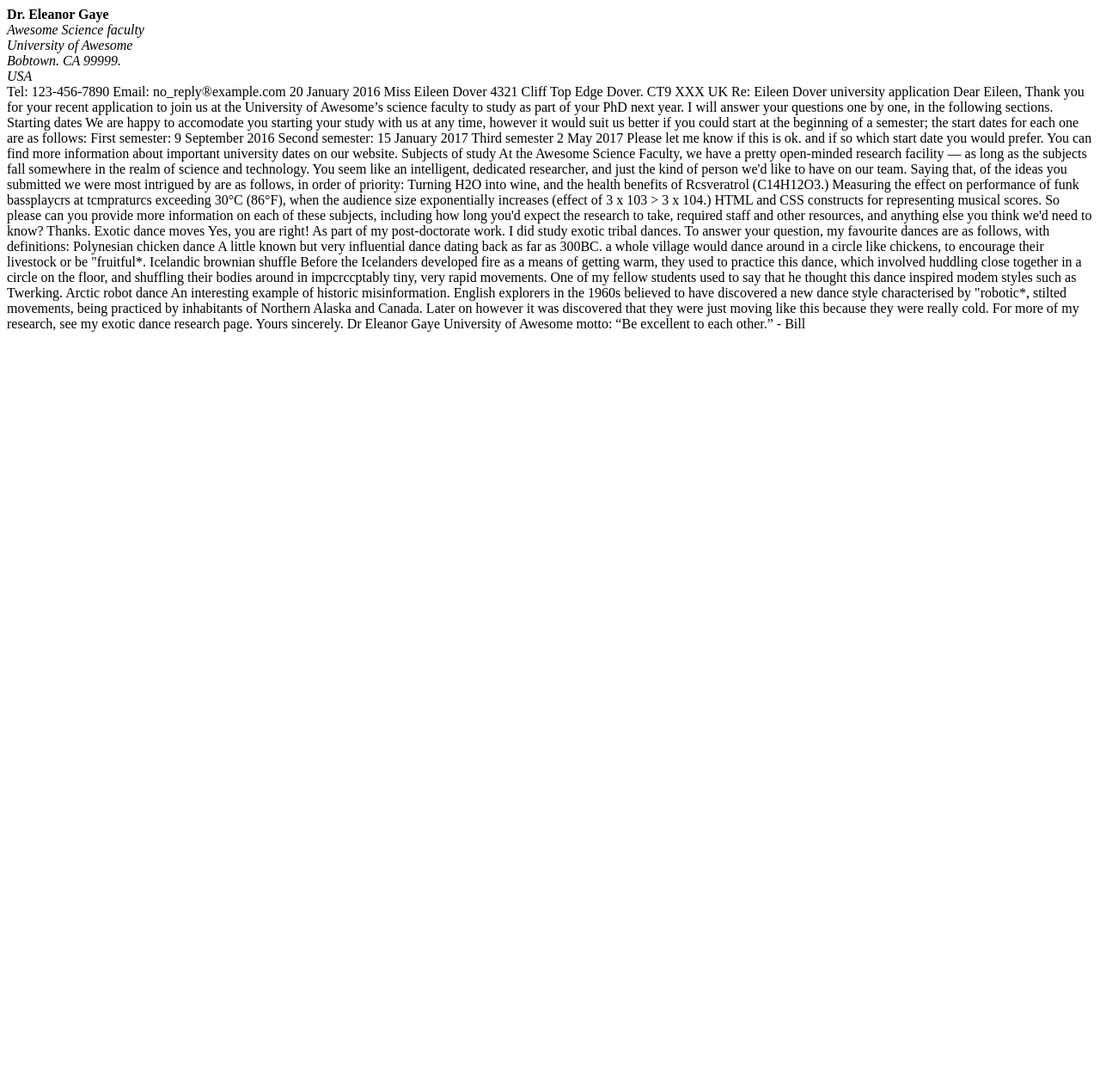
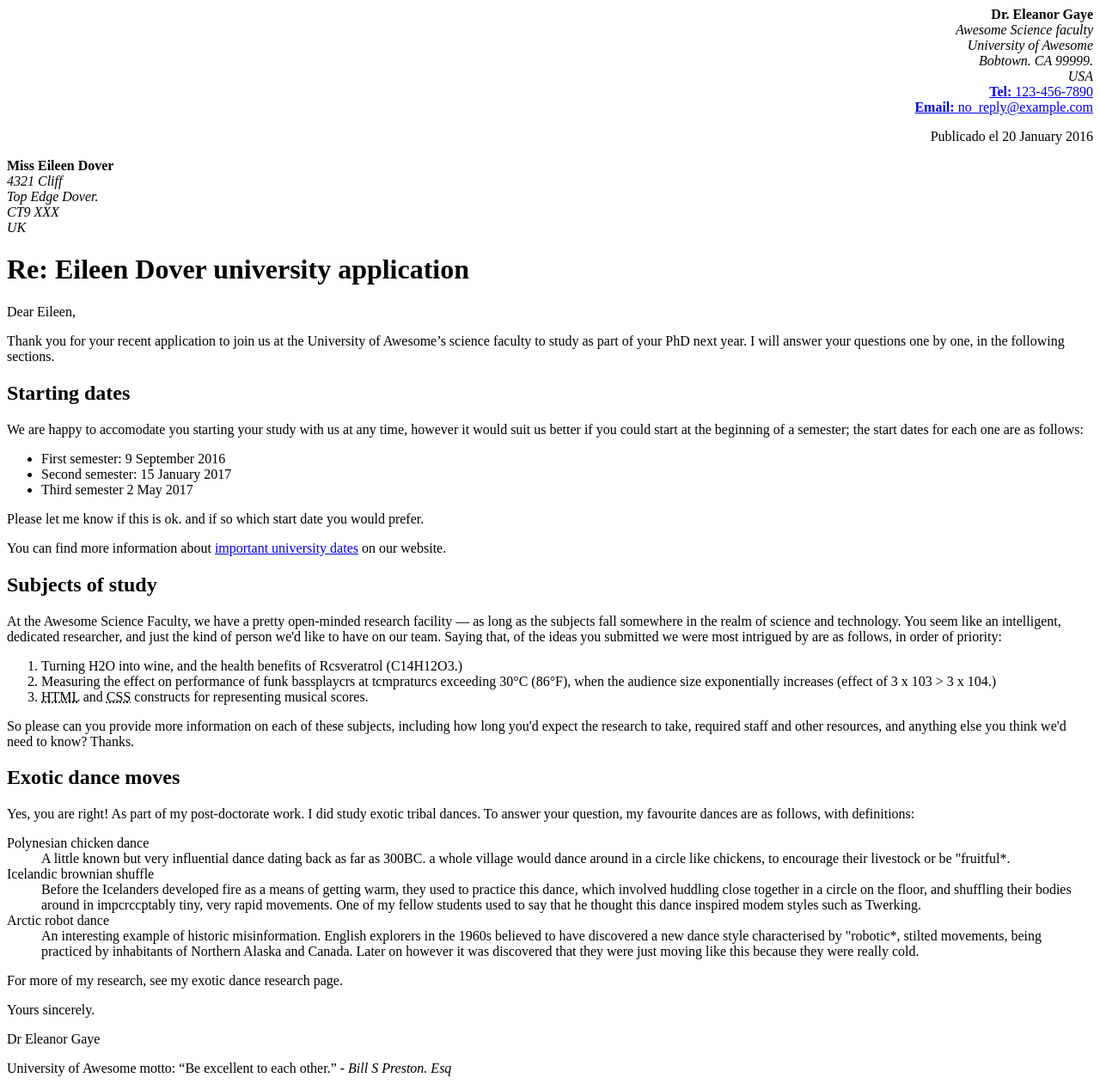
Before and after one commit to andrews1973/ejercicio-carta, a plain HTML site: page index.html in a window 1280 px wide. Shown: the whole page at 86% size. Before the commit the page ends 800 px from the top, so only its background shows below. Drawn offline with Linux system fonts and the light colour scheme.

Commit message:
carta html final

```diff
--- a/index.html
+++ b/index.html
@@ -1,46 +1,160 @@
-<!DOCTYPE html>
+<!doctype html>
 <html lang="en">
+
 <head>
-    <meta charset="UTF-8">
-    <meta name="viewport" content="width=device-width, initial-scale=1.0">
+    <meta charset="UTF-8" />
+    <meta name="viewport" content="width=device-width, initial-scale=1.0" />
     <title>Carta</title>
+    <style>
+        .text-rigth {
+            text-align: right;
+        }
+    </style>
 </head>
+
 <body>
-<strong>Dr. Eleanor Gaye</strong>
+    <!--
+        Voy a usar br para algunos saltos de linea, pero esto no lo hariamos asi con css,
+        por ejemplo, podriamos poner un display: block sobre strong o el elemento inline que queramos
+        que se comporte como un elemento en bloque y que salte de linea
+        Tambien podriamos usar parrafos que son elementos en bloque para que salten del linea y ajustar los
+        margenes por css.
+        Para el mail y el telefono quiero crear enlaces para practicar mailto y tel aunque no esten muy recomendados
+        en la web por temas de spam
+        Voy a crear un div que encierre los elementos que van con texto alineado a la derecha para simplificar
+    -->
+    <header>
+        <div class="text-rigth">
+            <strong>Dr. Eleanor Gaye</strong><br />
+            <address>
+                Awesome Science faculty <br />
+                University of Awesome<br />
+                Bobtown. CA 99999.<br />
+                USA <br />
+            </address>
+            <a href="tel:1234567890 "><strong>Tel:</strong> 123-456-7890 </a><br />
+            <!-- no recomendado hacer mailto: pero practicamos-->
+            <a href="mailto:no_reply@example.com">
+                <strong>Email:</strong> no_reply@example.com
+            </a>
+            <p>Publicado el <time datetime="2016-01-20">20 January 2016</time></p>
+        </div>
 
-<address>Awesome Science  faculty <br> University of Awesome<br> Bobtown. CA 99999.<br>
-USA <br></address>
+        <strong>Miss Eileen Dover</strong><br />
+        <address>
+            4321 Cliff<br />
+            Top Edge Dover.<br />
+            CT9 XXX<br />
+            UK<br />
+        </address>
+    </header>
+    <main>
+        <h1>Re: Eileen Dover university application</h1>
 
-Tel: 123-456-7890 Email: no_reply®example.com
-20 January 2016
-Miss Eileen Dover 4321 Cliff Top Edge Dover. CT9 XXX UK
-Re: Eileen Dover university application
-Dear Eileen,
-Thank you for your recent application to join us at the University of Awesome’s science faculty to study as part of your PhD next year. I will answer your questions one by one, in the following sections.
-Starting dates
-We are happy to accomodate you starting your study with us at any time, however it would suit us better if you could start at the beginning of a semester; the start dates for each one are as follows:
-First semester: 9 September 2016
-Second semester: 15 January 2017
-Third semester 2 May 2017
-Please let me know if this is ok. and if so which start date you would prefer.
-You can find more information about important university dates on our website.
-Subjects of study
-At the Awesome Science Faculty, we have a pretty open-minded research facility — as long as the subjects fall somewhere in the realm of science and technology. You seem like an intelligent, dedicated researcher, and just the kind of person we'd like to have on our team. Saying that, of the ideas you submitted we were most intrigued by are as follows, in order of priority:
-Turning H2O into wine, and the health benefits of Rcsveratrol (C14H12O3.)
-Measuring the effect on performance of funk bassplaycrs at tcmpraturcs exceeding 30°C (86°F), when the audience size exponentially increases (effect of 3 x 103 > 3 x 104.)
-HTML and CSS constructs for representing musical scores.
-So please can you provide more information on each of these subjects, including how long you'd expect the research to take, required staff and other resources, and anything else you think we'd need to know? Thanks.
-Exotic dance moves
-Yes, you are right! As part of my post-doctorate work. I did study exotic tribal dances. To answer your question, my favourite dances are as follows, with definitions:
-Polynesian chicken dance
-A little known but very influential dance dating back as far as 300BC. a whole village would dance around in a circle like chickens, to encourage their livestock or be "fruitful*.
-Icelandic brownian shuffle
-Before the Icelanders developed fire as a means of getting warm, they used to practice this dance, which involved huddling close together in a circle on the floor, and shuffling their bodies around in impcrccptably tiny, very rapid movements. One of my fellow students used to say that he thought this dance inspired modem styles such as Twerking.
-Arctic robot dance
-An interesting example of historic misinformation. English explorers in the 1960s believed to have discovered a new dance style characterised by "robotic*, stilted movements, being practiced by inhabitants of Northern Alaska and Canada. Later on however it was discovered that they were just moving like this because they were really cold.
-For more of my research, see my exotic dance research page.
-Yours sincerely.
-Dr Eleanor Gaye
-University of Awesome motto: “Be excellent to each other.” - Bill
+        <p>Dear Eileen,</p>
+        <p>
+            Thank you for your recent application to join us at the University of
+            Awesome’s science faculty to study as part of your PhD next year. I will
+            answer your questions one by one, in the following sections.
+        </p>
+
+        <h2>Starting dates</h2>
+        <p>
+            We are happy to accomodate you starting your study with us at any time,
+            however it would suit us better if you could start at the beginning of a
+            semester; the start dates for each one are as follows:
+        </p>
+
+        <ul>
+            <li>First semester: 9 September 2016</li>
+            <li>Second semester: 15 January 2017</li>
+            <li>Third semester 2 May 2017</li>
+        </ul>
+
+        <p>
+            Please let me know if this is ok. and if so which start date you would
+            prefer.
+        </p>
+
+        <p>
+            You can find more information about
+            <a href="http://university.com" target="_blank">important university dates</a>
+            on our website.
+        </p>
+
+        <h2>Subjects of study</h2>
+        <p>
+            At the Awesome Science Faculty, we have a pretty open-minded research
+            facility — as long as the subjects fall somewhere in the realm of science
+            and technology. You seem like an intelligent, dedicated researcher, and
+            just the kind of person we'd like to have on our team. Saying that, of the
+            ideas you submitted we were most intrigued by are as follows, in order of
+            priority:
+        </p>
+        <ol>
+            <li>
+                Turning H2O into wine, and the health benefits of Rcsveratrol
+                (C14H12O3.)
+            </li>
+            <li>
+                Measuring the effect on performance of funk bassplaycrs at tcmpraturcs
+                exceeding 30°C (86°F), when the audience size exponentially increases
+                (effect of 3 x 103 > 3 x 104.)
+            </li>
+            <li>
+                <abbr title="Hypertext Markup Language">HTML</abbr> and
+                <abbr title="Cascading Style Sheets">CSS</abbr> constructs for
+                representing musical scores.
+            </li>
+        </ol>
+        <p>
+            So please can you provide more information on each of these subjects,
+            including how long you'd expect the research to take, required staff and
+            other resources, and anything else you think we'd need to know? Thanks.
+        </p>
+        <h2>Exotic dance moves</h2>
+        <p>
+            Yes, you are right! As part of my post-doctorate work. I did study exotic
+            tribal dances. To answer your question, my favourite dances are as
+            follows, with definitions:
+        </p>
+        <dl>
+            <dt>Polynesian chicken dance</dt>
+            <dd>
+                A little known but very influential dance dating back as far as 300BC. a
+                whole village would dance around in a circle like chickens, to encourage
+                their livestock or be "fruitful*.
+            </dd>
+            <dt>Icelandic brownian shuffle</dt>
+            <dd>
+                Before the Icelanders developed fire as a means of getting warm, they
+                used to practice this dance, which involved huddling close together in a
+                circle on the floor, and shuffling their bodies around in impcrccptably
+                tiny, very rapid movements. One of my fellow students used to say that
+                he thought this dance inspired modem styles such as Twerking.
+            </dd>
+            <dt>Arctic robot dance</dt>
+            <dd>
+                An interesting example of historic misinformation. English explorers in
+                the 1960s believed to have discovered a new dance style characterised by
+                "robotic*, stilted movements, being practiced by inhabitants of Northern
+                Alaska and Canada. Later on however it was discovered that they were
+                just moving like this because they were really cold.
+            </dd>
+        </dl>
+    </main>
+    <footer>
+        <p>For more of my research, see my exotic dance research page.</p>
+
+        <p>Yours sincerely.</p>
+
+        <p>Dr Eleanor Gaye</p>
+
+        <p>
+            University of Awesome motto: “Be excellent to each other.” -
+            <i>Bill S Preston. Esq</i>
+        </p>
+    </footer>
 </body>
+
 </html>
```
